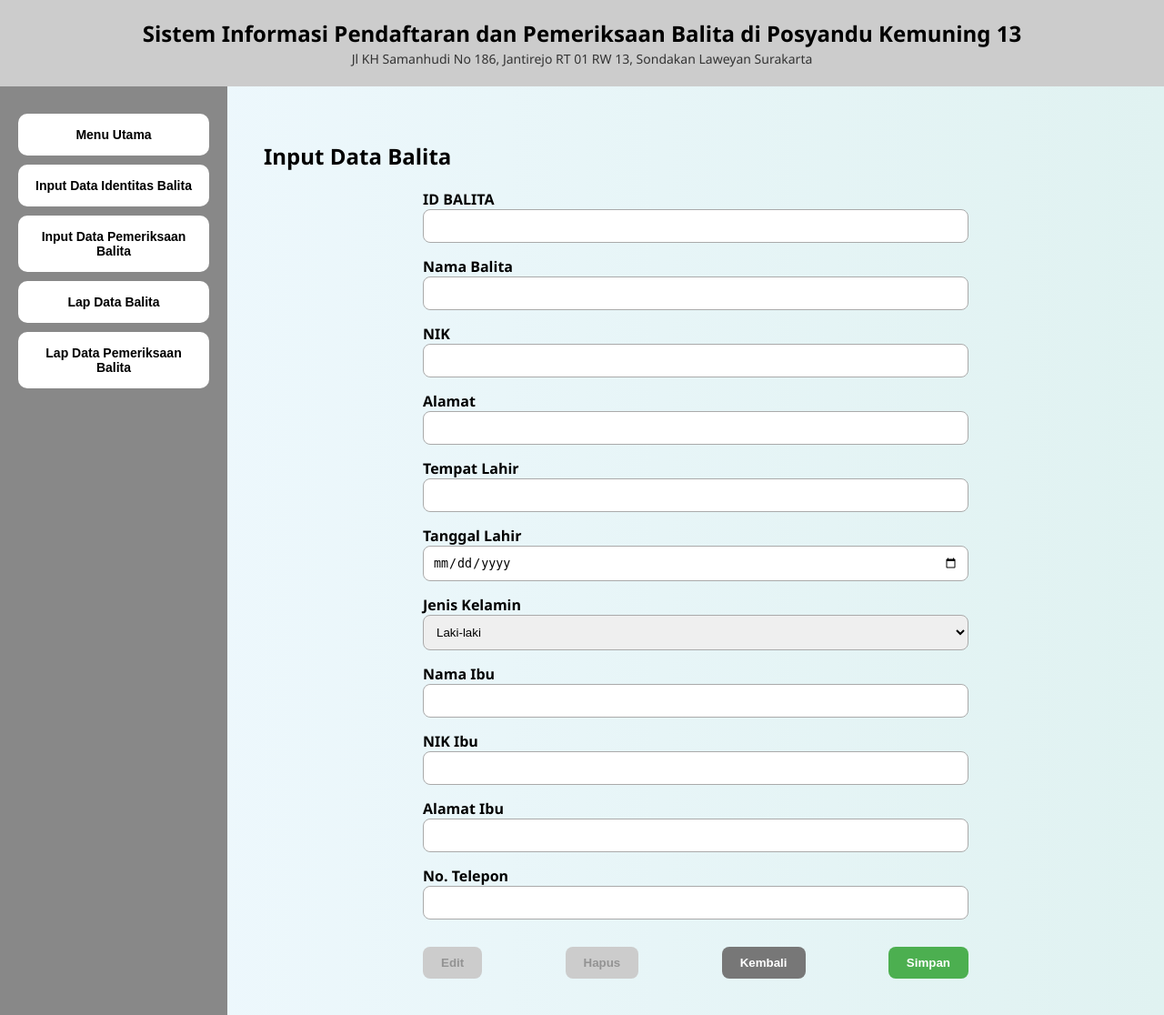
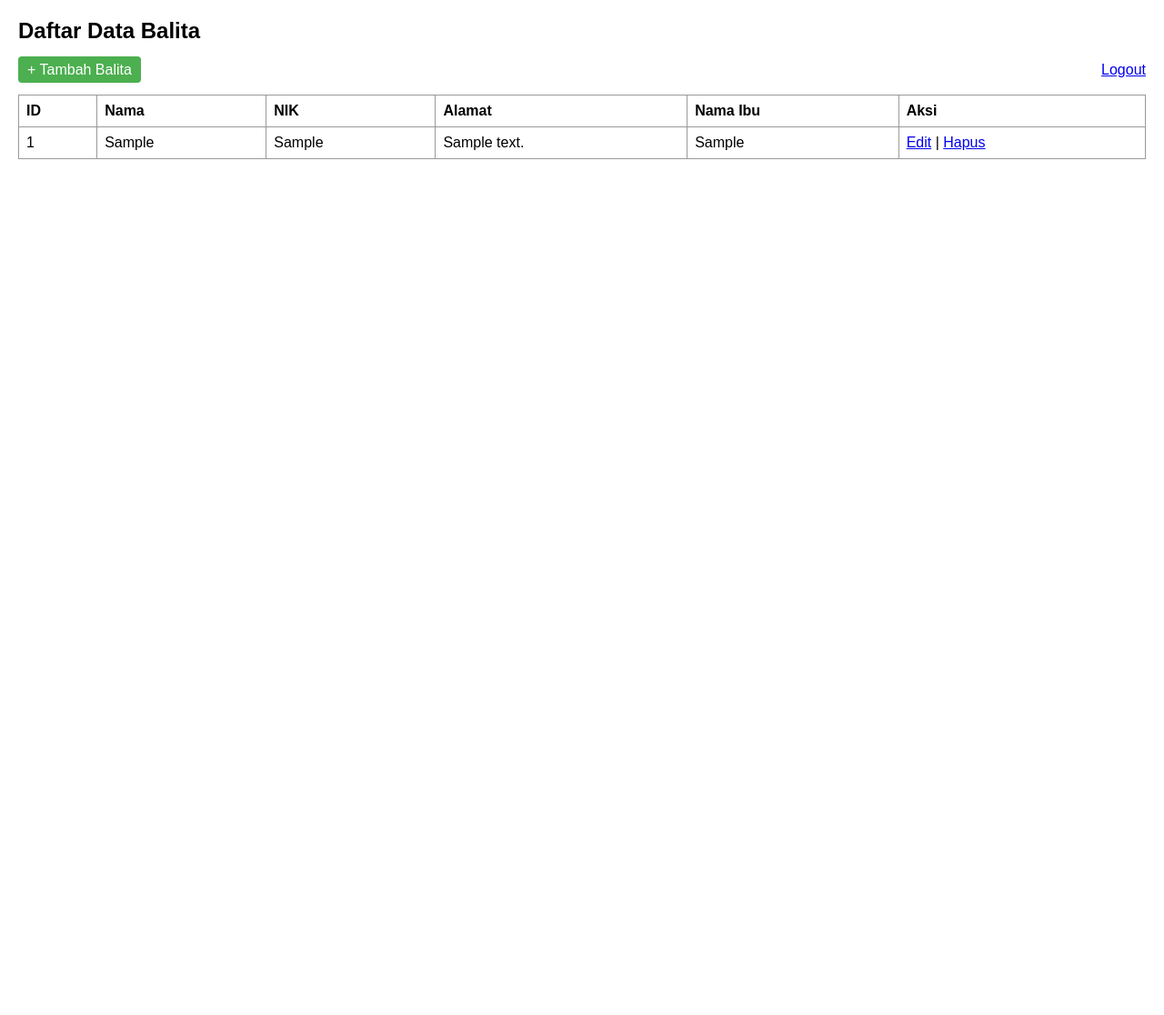
Before and after one commit to Yeflou/posyandukemuning, a PHP site: page /posyandukemuning/balita/data_balita.php in a window 1280 px wide. Shown: the whole page at 91% size. After the commit the page ends 175 px from the top, so only its background shows below. Run offline with PHP 8.4, Linux system fonts and the light colour scheme; the visitor is signed in with stand-in values (Sample User, id 1); tables that the repository leaves empty or names only in its code hold one stand-in row (values such as "Sample post").

Commit message:
Refactor authentication and data handling in dashboard, logout, edit, delete, and update functionalities

```diff
--- a/auth/dashboard.php
+++ b/auth/dashboard.php
@@ -105,7 +105,7 @@ if (!isset($_SESSION["username"])) {
     <a href="#" onclick="loadPage('/posyandukemuning/pemeriksaan/input_pemeriksaan.php')"><i class="fas fa-notes-medical"></i> Input Data Pemeriksaan Balita</a>
     <a href="#" onclick="loadPage('/posyandukemuning/balita/laporan_balita.php')"><i class="fas fa-file-alt"></i> Laporan Data Balita</a>
     <a href="#" onclick="loadPage('/posyandukemuning/pemeriksaan/laporan_pemeriksaan.php')"><i class="fas fa-shield-alt"></i> Laporan Pemeriksaan Balita</a>
-    <a href="auth/logout.php"><i class="fas fa-sign-out-alt"></i> Logout</a>
+    <a href="/posyandukemuning/auth/logout.php"><i class="fas fa-sign-out-alt"></i> Logout</a>
 </div>
 
     </div>
--- a/auth/logout.php
+++ b/auth/logout.php
@@ -1,5 +1,7 @@
 <?php
 session_start();
-session_destroy();
-header("Location: login.php");
+session_destroy(); // Hapus semua session login
+
+// Redirect ke halaman login
+header("Location: /posyandukemuning/auth/login.php");
 exit();
--- a/balita/data_balita.php
+++ b/balita/data_balita.php
@@ -6,207 +6,42 @@ if (!isset($_SESSION["username"])) {
     exit();
 }
 
-if ($_SERVER["REQUEST_METHOD"] == "POST") {
-    $id = $_POST["id_balita"];
-    $nama = $_POST["na_balita"];
-    $nik = $_POST["nik_balita"];
-    $alamat = $_POST["alamat_balita"];
-    $tempat = $_POST["tempat_lahir"];
-    $tgl = $_POST["tanggal_lahir_balita"];
-    $jk = $_POST["jenis_kelamin"];
-    $ibu = $_POST["na_ibu"];
-    $nik_ibu = $_POST["nik_ibu"];
-    $alamat_ibu = $_POST["alamat_ibu"];
-    $no_tlp = $_POST["no_tlp"];
-
-    $query = "INSERT INTO data_balita VALUES ('$id', '$nama', '$nik', '$alamat', '$tempat', '$tgl', '$jk', '$ibu', '$nik_ibu', '$alamat_ibu', '$no_tlp')";
-    mysqli_query($conn, $query);
-
-    header("Location: data_balita.php");
-    exit();
-}
+$result = mysqli_query($conn, "SELECT * FROM data_balita");
 ?>
 
 <!DOCTYPE html>
-<html lang="id">
+<html>
 <head>
-    <meta charset="UTF-8">
-    <title>Input Data Balita</title>
-    <link rel="stylesheet" href="https://cdnjs.cloudflare.com/ajax/libs/font-awesome/6.5.0/css/all.min.css">
+    <title>Data Balita</title>
     <style>
-        body { margin: 0; font-family: 'Segoe UI', sans-serif; background: linear-gradient(to right, #f0f9ff, #e0f2f1); }
-
-        .header {
-            background-color: #ccc;
-            text-align: center;
-            padding: 20px;
-        }
-
-        .header h1 {
-            margin: 0;
-            font-size: 24px;
-        }
-
-        .header span {
-            font-size: 14px;
-            color: #333;
-        }
-
-        .container {
-            display: flex;
-        }
-
-        .sidebar {
-            width: 250px;
-            background-color: #888;
-            padding: 20px;
-            box-sizing: border-box;
-        }
-
-        .sidebar button {
-            display: block;
-            width: 100%;
-            margin: 10px 0;
-            padding: 15px;
-            font-size: 14px;
-            font-weight: bold;
-            background-color: white;
-            border: none;
-            cursor: pointer;
-            border-radius: 10px;
-        }
-
-        .sidebar button:hover {
-            background-color: #e3e3e3;
-        }
-
-        .form-area {
-            flex: 1;
-            padding: 40px;
-        }
-
-        .form-area form {
-            max-width: 600px;
-            margin: auto;
-        }
-
-        .form-group {
-            margin-bottom: 15px;
-        }
-
-        .form-group label {
-            display: block;
-            font-weight: bold;
-        }
-
-        .form-group input,
-        .form-group select {
-            width: 100%;
-            padding: 10px;
-            border-radius: 8px;
-            border: 1px solid #aaa;
-            box-sizing: border-box;
-        }
-
-        .form-actions {
-            margin-top: 30px;
-            display: flex;
-            justify-content: space-between;
-        }
-
-        .form-actions button {
-            padding: 10px 20px;
-            border: none;
-            border-radius: 8px;
-            font-weight: bold;
-            cursor: pointer;
-        }
-
-        .simpan { background-color: #4CAF50; color: white; }
-        .kembali { background-color: #777; color: white; }
-        .edit, .hapus { background-color: #ccc; }
-
-        .form-actions button:hover {
-            opacity: 0.9;
-        }
+        body { font-family: sans-serif; margin: 20px; }
+        table { border-collapse: collapse; width: 100%; }
+        th, td { border: 1px solid #999; padding: 8px; text-align: left; }
+        a.button { padding: 6px 10px; background: #4CAF50; color: white; text-decoration: none; border-radius: 4px; }
     </style>
 </head>
 <body>
-
-<div class="header">
-    <h1>Sistem Informasi Pendaftaran dan Pemeriksaan Balita di Posyandu Kemuning 13</h1>
-    <span>Jl KH Samanhudi No 186, Jantirejo RT 01 RW 13, Sondakan Laweyan Surakarta</span>
-</div>
-
-<div class="container">
-    <div class="sidebar">
-        <button onclick="window.location.href='../dashboard.php'">Menu Utama</button>
-        <button onclick="window.location.href='input_balita.php'">Input Data Identitas Balita</button>
-        <button onclick="window.location.href='../pemeriksaan/input_pemeriksaan.php'">Input Data Pemeriksaan Balita</button>
-        <button onclick="window.location.href='laporan_balita.php'">Lap Data Balita</button>
-        <button onclick="window.location.href='../pemeriksaan/laporan_pemeriksaan.php'">Lap Data Pemeriksaan Balita</button>
-    </div>
-
-    <div class="form-area">
-        <h2>Input Data Balita</h2>
-        <form method="POST">
-            <div class="form-group">
-                <label>ID BALITA</label>
-                <input type="text" name="id_balita" required>
-            </div>
-            <div class="form-group">
-                <label>Nama Balita</label>
-                <input type="text" name="na_balita" required>
-            </div>
-            <div class="form-group">
-                <label>NIK</label>
-                <input type="text" name="nik_balita">
-            </div>
-            <div class="form-group">
-                <label>Alamat</label>
-                <input type="text" name="alamat_balita">
-            </div>
-            <div class="form-group">
-                <label>Tempat Lahir</label>
-                <input type="text" name="tempat_lahir">
-            </div>
-            <div class="form-group">
-                <label>Tanggal Lahir</label>
-                <input type="date" name="tanggal_lahir_balita">
-            </div>
-            <div class="form-group">
-                <label>Jenis Kelamin</label>
-                <select name="jenis_kelamin">
-                    <option value="Laki-laki">Laki-laki</option>
-                    <option value="Perempuan">Perempuan</option>
-                </select>
-            </div>
-            <div class="form-group">
-                <label>Nama Ibu</label>
-                <input type="text" name="na_ibu">
-            </div>
-            <div class="form-group">
-                <label>NIK Ibu</label>
-                <input type="text" name="nik_ibu">
-            </div>
-            <div class="form-group">
-                <label>Alamat Ibu</label>
-                <input type="text" name="alamat_ibu">
-            </div>
-            <div class="form-group">
-                <label>No. Telepon</label>
-                <input type="text" name="no_tlp">
-            </div>
-
-            <div class="form-actions">
-                <button type="button" class="edit" disabled>Edit</button>
-                <button type="button" class="hapus" disabled>Hapus</button>
-                <button type="button" class="kembali" onclick="window.location.href='data_balita.php'">Kembali</button>
-                <button type="submit" class="simpan">Simpan</button>
-            </div>
-        </form>
-    </div>
-</div>
-
+    <h2>Daftar Data Balita</h2>
+    <a href="input_balita.php" class="button">+ Tambah Balita</a>
+    <a href="../auth/logout.php" style="float:right;">Logout</a>
+    <br><br>
+    <table>
+        <tr>
+            <th>ID</th><th>Nama</th><th>NIK</th><th>Alamat</th><th>Nama Ibu</th><th>Aksi</th>
+        </tr>
+        <?php while ($row = mysqli_fetch_assoc($result)) : ?>
+        <tr>
+            <td><?= $row['id_balita'] ?></td>
+            <td><?= $row['na_balita'] ?></td>
+            <td><?= $row['nik_balita'] ?></td>
+            <td><?= $row['alamat_balita'] ?></td>
+            <td><?= $row['na_ibu'] ?></td>
+            <td>
+                <a href="edit_balita.php?id=<?= $row['id_balita'] ?>">Edit</a> |
+                <a href="hapus_balita.php?id=<?= $row['id_balita'] ?>" onclick="return confirm('Yakin hapus data ini?')">Hapus</a>
+            </td>
+        </tr>
+        <?php endwhile; ?>
+    </table>
 </body>
 </html>
```
Also changed, not shown: balita/edit_balita.php (+57 -52 lines), balita/hapus_balita.php (+24 -6 lines), balita/update_balita.php (added, +30 -0 lines).
